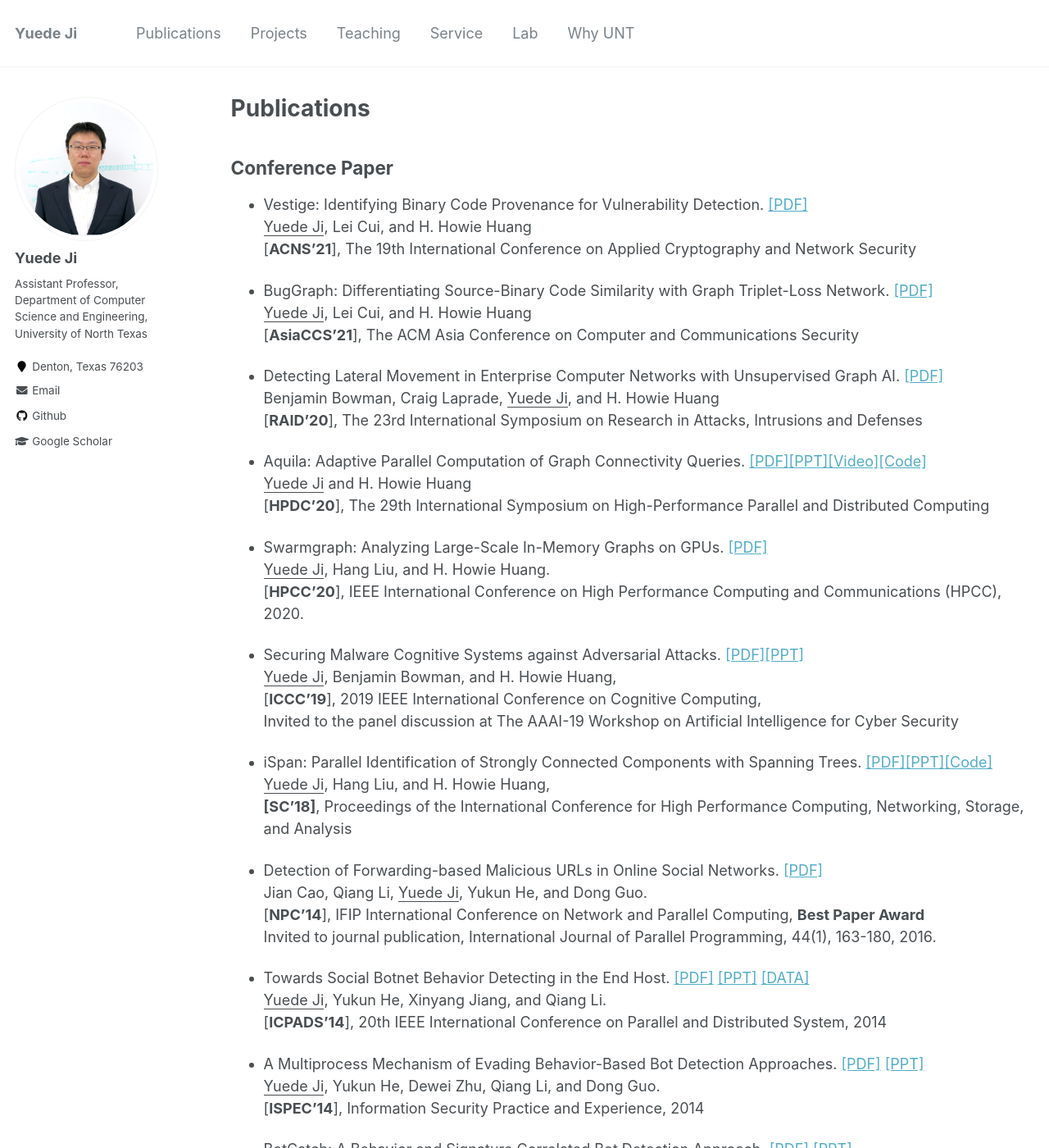
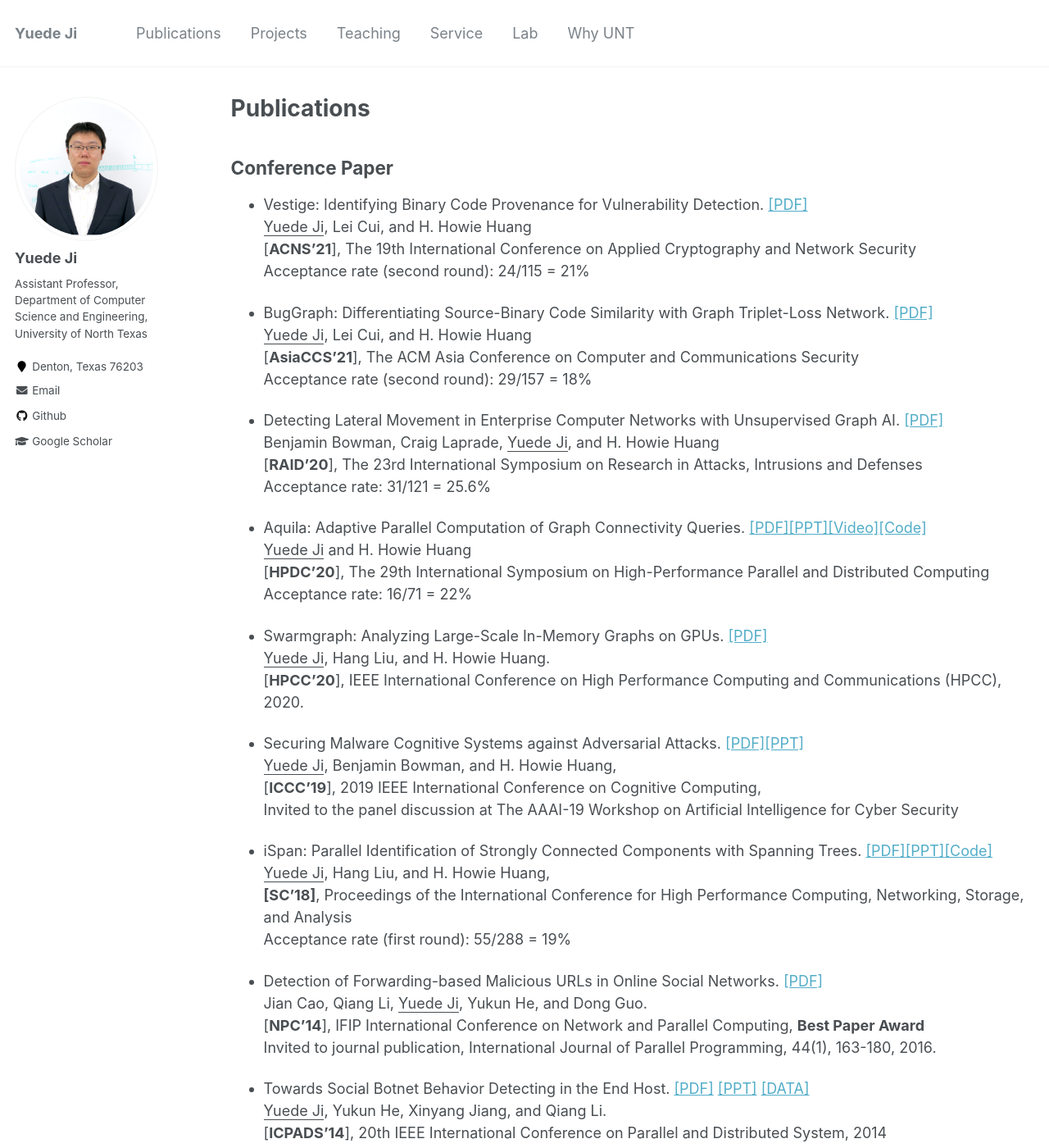
Before and after one commit to yuede/yuede.github.io, a Jekyll site: the page built from _pages/publications.md, in a window 1280 px wide and 1400 px high. Shown: the whole window at 82% size. Built offline with Jekyll 4.4.1, drawn with Linux system fonts in a browser that asks for light colours.

Commit message:
update publication_list.md

```diff
--- a/_pages/publications.md
+++ b/_pages/publications.md
@@ -13,14 +13,18 @@ author_profile: true
 
 * Vestige: Identifying Binary Code Provenance for Vulnerability Detection. [[PDF]](./)<br/>
 <u>Yuede Ji</u>, Lei Cui, and H. Howie Huang<br/>[<strong>ACNS'21</strong>], The 19th International Conference on Applied Cryptography and Network Security<br/>
+Acceptance rate (second round): 24/115 = 21%
 
 * BugGraph: Differentiating Source-Binary Code Similarity with Graph Triplet-Loss Network. [[PDF]](static/papers/21_asiaccs_buggraph.pdf)<br/>
 <u>Yuede Ji</u>, Lei Cui, and H. Howie Huang<br/>[<strong>AsiaCCS'21</strong>], The ACM Asia Conference on Computer and Communications Security<br/>
+Acceptance rate (second round): 29/157 = 18%
 
 * Detecting Lateral Movement in Enterprise Computer Networks with Unsupervised Graph AI. [[PDF]](static/papers/20_lateral_movement_RAID.pdf)<br/>
 Benjamin Bowman, Craig Laprade, <u>Yuede Ji</u>, and H. Howie Huang<br/>[<strong>RAID'20</strong>], The 23rd International Symposium on Research in Attacks, Intrusions and Defenses<br/>
+Acceptance rate: 31/121 = 25.6%
 
 * Aquila: Adaptive Parallel Computation of Graph Connectivity Queries. [[PDF]](static/papers/Aquila_HPDC20_final.pdf)[[PPT]](static/papers/Aquila_HPDC_20_slides.pdf)[[Video]](https://youtu.be/CtkJtICiHRc)[[Code]](https://github.com/iHeartGraph/Aquila)<br/><u>Yuede Ji</u> and H. Howie Huang<br/>[<strong>HPDC'20</strong>], The 29th International Symposium on High-Performance Parallel and Distributed Computing<br/>
+Acceptance rate: 16/71 = 22%
 
 * Swarmgraph: Analyzing Large-Scale In-Memory Graphs on GPUs. [[PDF]](./)<br/><u>Yuede Ji</u>, Hang Liu, and H. Howie Huang.<br/>[<strong>HPCC'20</strong>], IEEE International Conference on High Performance Computing and Communications (HPCC), 2020.
 
@@ -28,6 +32,7 @@ Benjamin Bowman, Craig Laprade, <u>Yuede Ji</u>, and H. Howie Huang<br/>[<strong
 Invited to the panel discussion at The AAAI-19 Workshop on Artificial Intelligence for Cyber Security<br/>
 
 * iSpan: Parallel Identification of Strongly Connected Components with Spanning Trees. [[PDF]](static/papers/iSpan_SC18.pdf)[[PPT]](static/papers/iSpan_SC_18.pdf)[[Code]](https://github.com/iHeartGraph/iSpan)<br/><u>Yuede Ji</u>, Hang Liu, and H. Howie Huang,<br/><strong>[<strong>SC'18</strong>]</strong>, Proceedings of the International Conference for High Performance Computing, Networking, Storage, and Analysis<br/>
+Acceptance rate (first round): 55/288 = 19%
 
 * Detection of Forwarding-based Malicious URLs in Online Social Networks. [[PDF]](static/papers/7 Detection of Forwarding-Based Malicious URLs in Online Social Networks_IJPP2014.pdf)<br/>Jian Cao, Qiang Li, <u>Yuede Ji</u>, Yukun He, and Dong Guo.<br/>[<strong>NPC'14</strong>], IFIP International Conference on Network and Parallel Computing, <strong> Best Paper Award</strong><br/>Invited to journal publication, International Journal of Parallel Programming, 44(1), 163-180, 2016.
 
```
Also changed, not shown: _publications/publication_list.md (deleted, +0 -63 lines).
